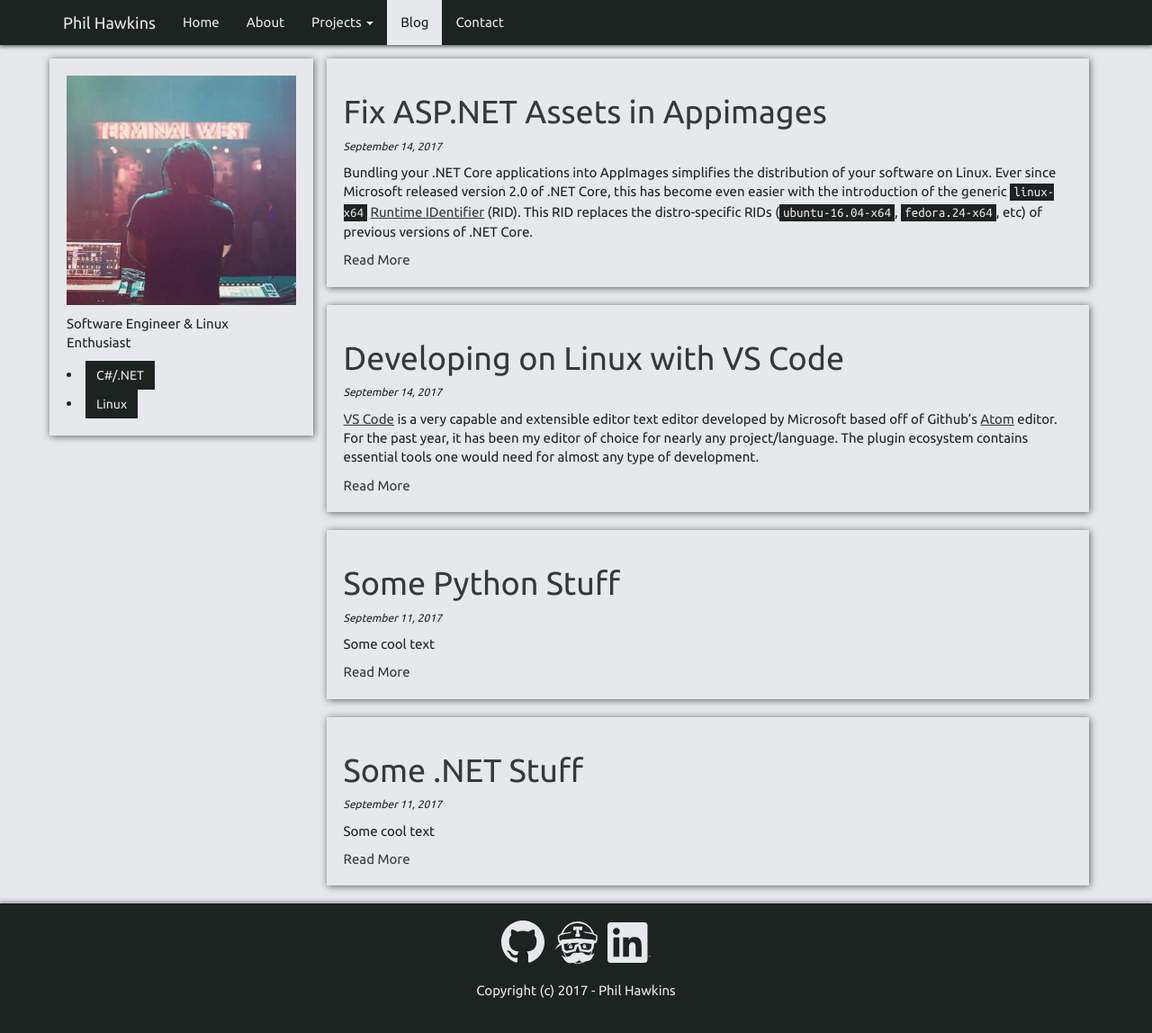
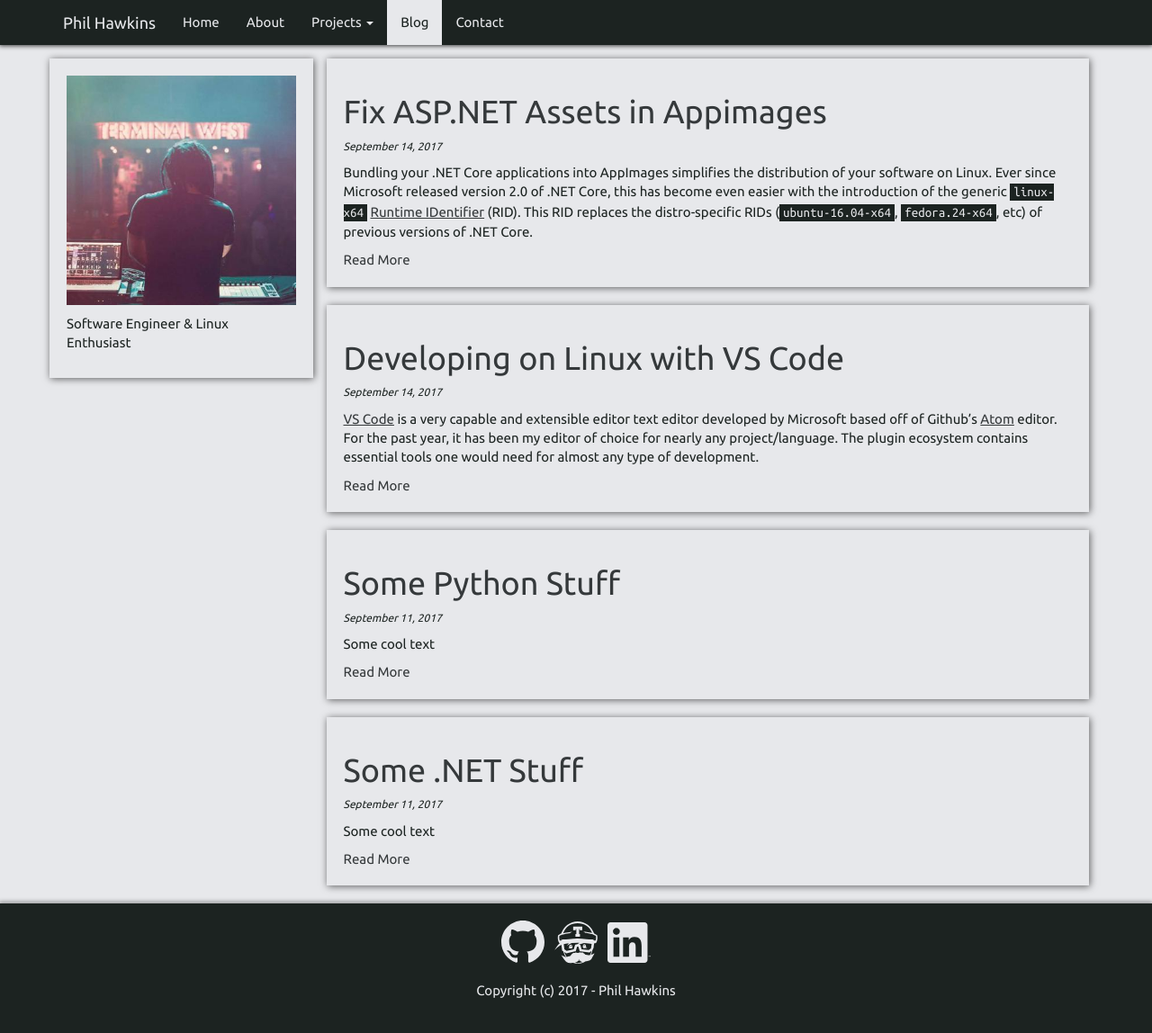
Before and after one commit to phil-harmoniq/phil-harmoniq.github.io, a Jekyll site: the page built from blog.html, in a window 1280 px wide and 1200 px high. Shown: the top 1148 px of the window at 90% size. Built offline with Jekyll 4.4.1, drawn with Linux system fonts in a browser that asks for light colours; nearby versions of some CDN libraries.

Commit message:
Add favicon.io and use new Bootstrap CDN

```diff
--- a/_includes/assets.html
+++ b/_includes/assets.html
@@ -1,8 +1,10 @@
-<!-- Bootstrap CDN -->
+<!-- Latest compiled and minified CSS -->
 <link rel="stylesheet" href="https://maxcdn.bootstrapcdn.com/bootstrap/3.3.7/css/bootstrap.min.css">
+<!-- jQuery library -->
 <script src="https://ajax.googleapis.com/ajax/libs/jquery/3.2.1/jquery.min.js"></script>
+<!-- Latest compiled JavaScript -->
 <script src="https://maxcdn.bootstrapcdn.com/bootstrap/3.3.7/js/bootstrap.min.js"></script>
-<meta name="viewport" content="width=device-width, initial-scale=1">
+
 
 <!-- Ubuntu font CDN from Google -->
 <link href="https://fonts.googleapis.com/css?family=Ubuntu|Ubuntu+Mono" rel="stylesheet">
--- a/_layouts/blog-default.html
+++ b/_layouts/blog-default.html
@@ -10,8 +10,6 @@
         <img src="{{ site.avatar }}" class="avatar shadow"/>
         <p></p>
         <p>Software Engineer & Linux Enthusiast</p>
-          <li><a href="/blog/dotnet" class="btn card dark-card" role="button">C#/.NET</a></li>
-          <li><a href="/blog/linux" class="btn card dark-card" role="button">Linux</a></li>
       </div>
       <div class="col-md-9 posts">
         {{ content }}
```
Also changed, not shown: favicon.ico (added).
